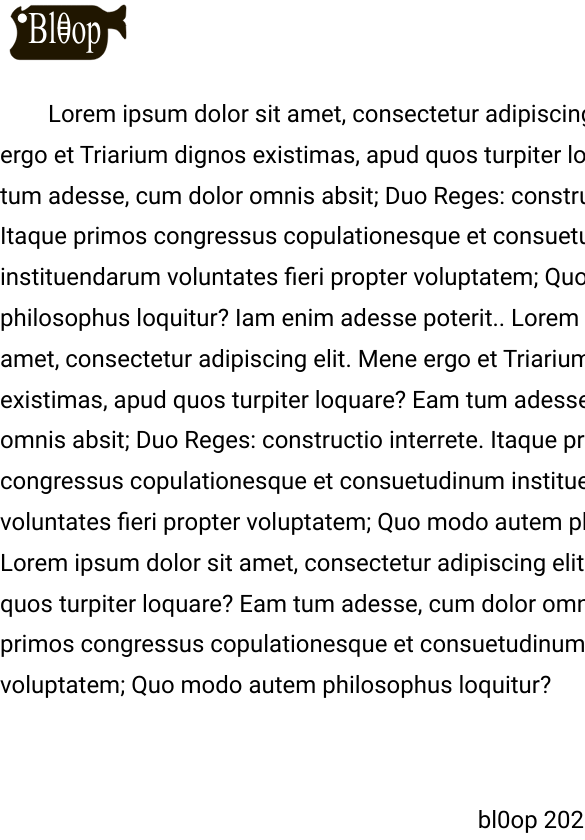
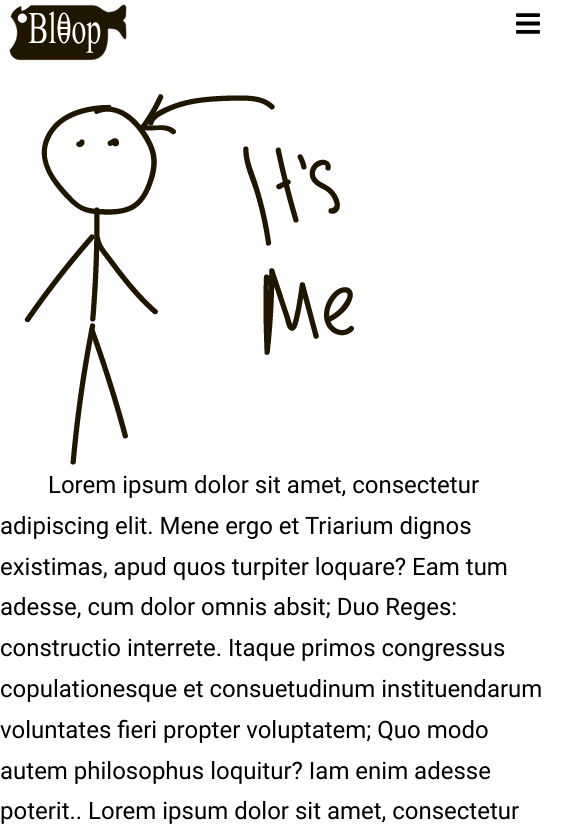
Before and after one commit to YaroslavKalinin/tribute-page, a plain HTML site: page index.html in a window 390 px wide. Shown: the top 840 px of the page, 585 px wide, since content can reach past the window. Drawn offline with Linux system fonts and the light colour scheme.

Commit message:
Middle-width devices design added

```diff
--- a/css/style.css
+++ b/css/style.css
@@ -33,6 +33,7 @@ body {
     width: 1100px;
     margin: auto;
     overflow: hidden;
+    position: relative;
 }
 
 /* Header */
@@ -76,6 +77,19 @@ body {
 #contact-me {
     margin-left: 2rem;
     line-height: 3rem;
+}
+
+.toggler {
+    padding: 10px;
+    display: none;
+}
+
+.toggler:hover {
+    background-color: var(--secondary-color);
+}
+
+.toggler img {
+    width: 1rem;
 }
 
 /* Tab */
@@ -131,3 +145,44 @@ footer {
 .icon {
     width: 1rem;
 }
+
+/* Queries */
+@media screen and (max-width: 1200px) {
+    .container {
+        width: 550px;
+    }
+
+    .media-body, .media-img-right, .media-img-left {
+        float: none;
+        display: block;
+    }
+
+    .navbar {
+        float: none;
+        clear: both;
+        height: 0;
+        transition: height 1s ease-in;
+    }
+
+    .toggler {
+        display: block;
+        position: absolute;
+        right: 0;
+        top: 0;
+    }
+
+    .navbar .navbar-nav li {
+        display: block;
+        margin: 10px;
+        padding: 10px;
+
+    }
+    .navbar .nav-item {
+        padding: 10px;
+        margin: 0;
+    }
+
+    .navbar.responsive {
+        height: 200px;
+    }
+}
--- a/index.html
+++ b/index.html
@@ -4,7 +4,8 @@
     <meta charset="UTF-8">
     <meta name="viewport" content="width=device-width, initial-scale=1.0">
     <meta name="author" content="bl0op">
-    <title>Document</title>
+    <title>Tribute</title>
+    <link rel="icon" href="assets/img/me.png" type="image/icon type">
     <link rel="stylesheet" href="css/style.css">
 </head>
 <body>
@@ -24,6 +25,7 @@
                     </li>
                 </ul>
             </nav>
+            <div class="toggler"><img src="assets/img/bars-solid.svg"></div>
         </div>
     </header>
     <!-- Home tab -->
--- a/scripts/script.js
+++ b/scripts/script.js
@@ -22,3 +22,9 @@ document.querySelectorAll(".nav-item").forEach((item) => {
         }
     );
 });
+
+
+/* subscribe handler to nav toggler */
+document.querySelector('.toggler').addEventListener('click', (e) => {
+    document.querySelector('.navbar').classList.toggle('responsive');
+});
```
Also changed, not shown: assets/img/bars-solid.svg (added).
